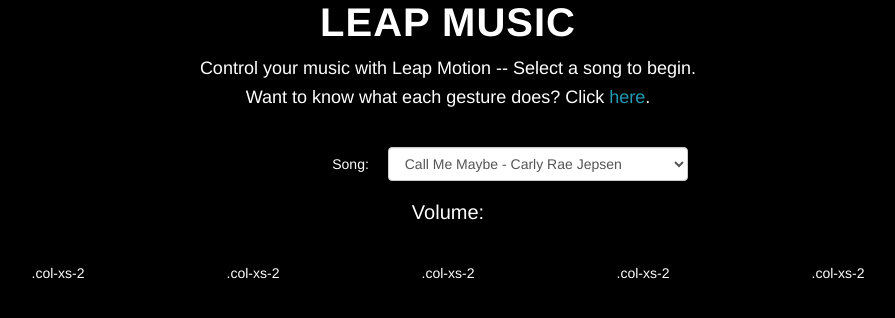
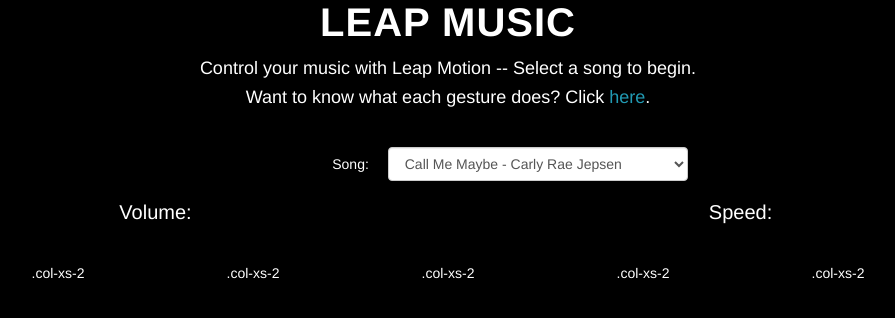
Before and after one commit to mitchellgu/Falangafone, a Flask app: page / in a window 1280 px wide. Shown: the top 318 px of the page, without its empty margins (192-1087 px from the left). Run offline with Flask 2, Linux system fonts and the light colour scheme; parts of the project's set-up code (start-up, migrations or seed data) failed here and were passed over; some libraries are stand-ins or nearby versions.

Commit message:
I don't even know anymore

```diff
--- a/LeapMusic.py
+++ b/LeapMusic.py
@@ -28,7 +28,7 @@
 	if server.isplaying:
 		return jsonify(server.getParameters()), 200
 	else:
-		return jsonify({"height": "N/A"}), 200
+		return jsonify({"volume": "stopped", "speed": "stopped"}), 200
 
 if __name__ == '__main__':
   server = LeapMusicServer()
--- a/profiles/default.py
+++ b/profiles/default.py
@@ -70,8 +70,8 @@
         print "Boost for EQ" + str(fingerID) + ": " + str(self.EQ_GAINS[fingerID] * (bentness - 1))
 
       # Set playback speed proportional to roll
-      if roll > 0.5:
-        self.source.setSpeed(clip(1 + (roll-0.5) * self.ROLL_GAIN, 1.0, 2.0))
+      if roll > 0.7:
+        self.source.setSpeed(clip(1 + (roll-0.7) * self.ROLL_GAIN, 1.0, 2.0))
       elif roll < -0.5:
         self.source.setSpeed(clip(1 + (roll+0.5) * self.ROLL_GAIN, 0.5, 1.0))
       else:
@@ -81,7 +81,7 @@
       # Set playback volume proportional to height
       self.source.mul = clip((height-200) * self.HEIGHT_GAIN, 0.0, 1.0)
 
-    return {"volume": "%.2f" % self.source.mul}
+    return {"volume": str(int(round(self.source.mul*100))) + "%", "speed": str(int(round(self.source.speed * 100))) + "%"}
 
   def isPlaying(self):
     return self.source.isPlaying()
--- a/static/main.js
+++ b/static/main.js
@@ -4,7 +4,8 @@
 (function poll() {
    setTimeout(function() {
        $.ajax({ url: "http://131a46b7.ngrok.com/params", success: function(data) {
-            $("#height").text(data.volume);
+            $("#volume").text(data.volume);
+            $("#speed").text(data.speed)
        }, dataType: "json", complete: poll });
     }, 250);
 })();
--- a/templates/index.html
+++ b/templates/index.html
@@ -31,8 +31,11 @@
                   </div>
               </div>
               <div class="row row-centered">
-                <div class="col-xs-12">
-                  <p>Volume: <span id="height"></span></p>
+                <div class="col-xs-6">
+                  <p>Volume: <span id="volume"></span></p>
+                </div>
+                <div class="col-xs-6">
+                  <p>Speed: <span id="speed"></span></p>
                 </div>
               </div>
               <div class="row row-centered">
```
Also changed, not shown: 1 other file.
